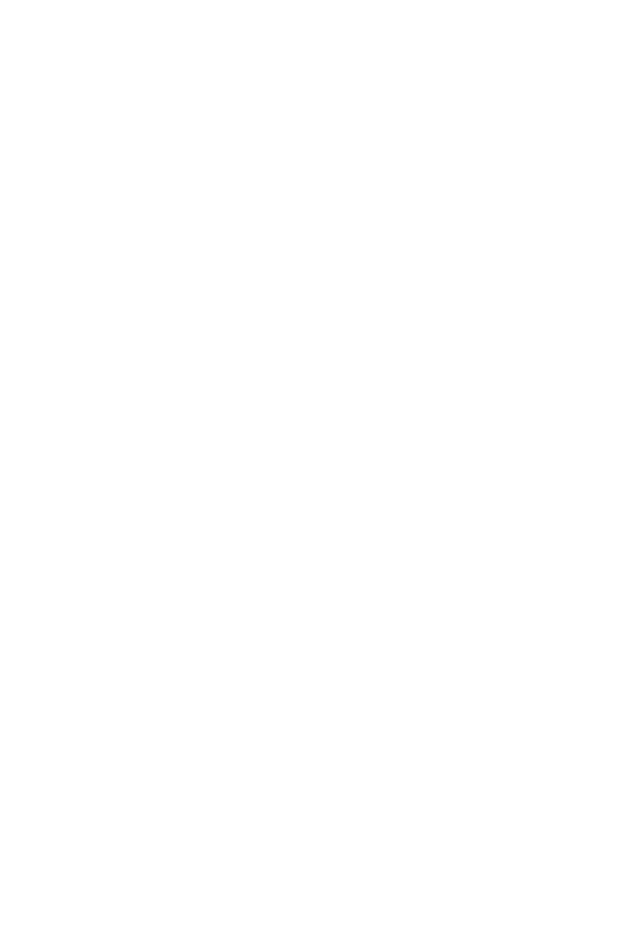
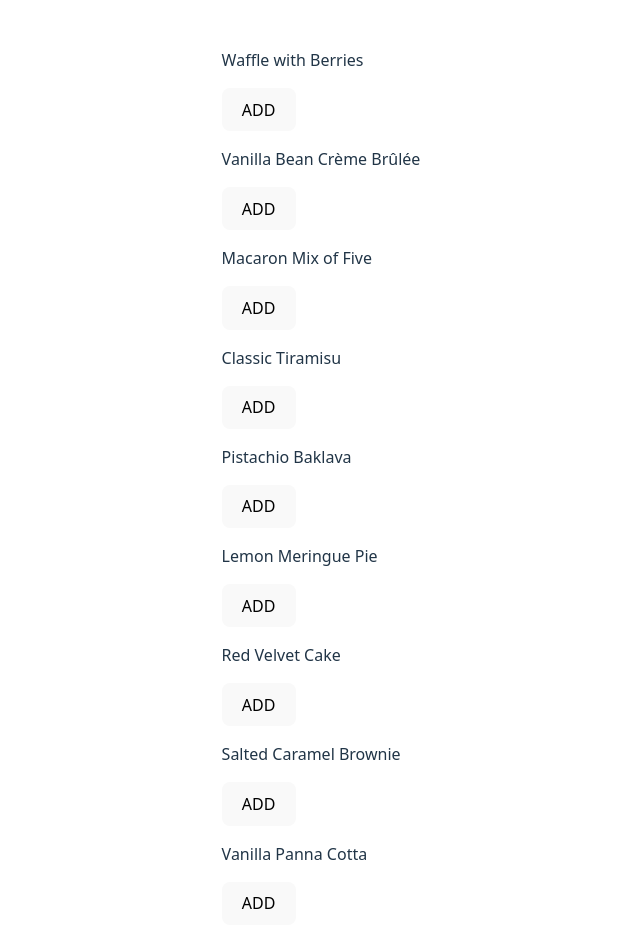
Before and after one commit to RobertVai/Product-list-with-cart, a React (Vite) app: page / in a window 1280 px wide. Shown: the top 948 px of the page, without its empty margins (319-959 px from the left). Before the commit the page ends 800 px from the top, so only its background shows below. Built offline with nearby package versions, Linux system fonts and the light colour scheme.

Commit message:
feat: add product to the cart

```diff
--- a/src/App.tsx
+++ b/src/App.tsx
@@ -1,13 +1,31 @@
-import './App.css'
+import "./App.css";
+import { useState } from "react";
+import type { ProductType } from "./types/product";
+import type { CartType } from "./types/cart";
+import { products } from "./data/products";
+import ProductList from "./components/ProductList/ProductList";
+import Cart from "./components/Cart/Cart";
 
 function App() {
+  const [cart, setCart] = useState<CartType[]>([]);
 
-
+  const addToCart = (product: ProductType) => {
+    setCart((prev) => {
+      const findItem = prev.find((i) => i.id === product.id);
+      const updatedCart = findItem
+        ? prev.map((i) =>
+            i.id === product.id ? { ...i, quantity: i.quantity + 1 } : i,
+          )
+        : [...prev, { ...product, quantity: 1 }];
+      return updatedCart;
+    });
+  };
   return (
     <>
-
+      <ProductList products={products} addToCart={addToCart} />
+      <Cart cart={cart} />
     </>
-  )
+  );
 }
 
-export default App
+export default App;
--- /dev/null
+++ b/src/components/Cart/Cart.tsx
@@ -0,0 +1,18 @@
+import React from "react";
+import type { CartType } from "../../types/cart";
+import CartItem from "../CartItem/CartItem";
+
+type CartProps = {
+  cart: CartType[];
+};
+const Cart = ({ cart }: CartProps) => {
+  return (
+    <div>
+      {cart.map((item) => (
+        <CartItem key={item.id} item={item} />
+      ))}
+    </div>
+  );
+};
+
+export default Cart;
--- /dev/null
+++ b/src/components/CartItem/CartItem.tsx
@@ -0,0 +1,18 @@
+import React from "react";
+import type { CartType } from "../../types/cart";
+
+type CartItemProps = {
+  item: CartType;
+};
+const CartItem = ({ item }: CartItemProps) => {
+  return (
+    <div>
+      <p>
+        {item.title} x {item.quantity}
+      </p>
+      <p>{item.quantity * item.price}</p>
+    </div>
+  );
+};
+
+export default CartItem;
--- /dev/null
+++ b/src/components/ProductCard/ProductCard.tsx
@@ -0,0 +1,17 @@
+import React from "react";
+import type { ProductType } from "../../types/product";
+
+type ProductCardProps = {
+  product: ProductType;
+  addToCart: (product: ProductType) => void;
+};
+const ProductCard = ({ product, addToCart }: ProductCardProps) => {
+  return (
+    <div>
+      <p>{product.title}</p>
+      <button onClick={() => addToCart(product)}>ADD</button>
+    </div>
+  );
+};
+
+export default ProductCard;
--- /dev/null
+++ b/src/components/ProductList/ProductList.tsx
@@ -0,0 +1,19 @@
+import React from "react";
+import type { ProductType } from "../../types/product";
+import ProductCard from "../ProductCard/ProductCard";
+
+type ProductListProps = {
+  products: ProductType[];
+  addToCart: (product: ProductType) => void;
+};
+const ProductList = ({ products, addToCart }: ProductListProps) => {
+  return (
+    <div>
+      {products.map((product) => (
+        <ProductCard key={product.id} product={product} addToCart={addToCart} />
+      ))}
+    </div>
+  );
+};
+
+export default ProductList;
--- /dev/null
+++ b/src/data/products.ts
@@ -0,0 +1,67 @@
+import type { ProductType } from "../types/product";
+
+export const products: ProductType[] = [
+  {
+    id: 1,
+    category: "Waffle",
+    title: "Waffle with Berries",
+    price: 6.5,
+    image: "./assets/images/image-waffle.jpg",
+  },
+  {
+    id: 2,
+    category: "Crème Brûlée",
+    title: "Vanilla Bean Crème Brûlée",
+    price: 7.0,
+    image: "./assets/images/image-creme-brulee.jpg",
+  },
+  {
+    id: 3,
+    category: "Macaron",
+    title: "Macaron Mix of Five",
+    price: 8.0,
+    image: "./assets/images/image-macaron.jpg",
+  },
+  {
+    id: 4,
+    category: "Tiramisu",
+    title: "Classic Tiramisu",
+    price: 5.5,
+    image: "./assets/images/image-tiramisu.jpg",
+  },
+  {
+    id: 5,
+    category: "Baklava",
+    title: "Pistachio Baklava",
+    price: 4.0,
+    image: "./assets/images/image-baklava.jpg",
+  },
+  {
+    id: 6,
+    category: "Pie",
+    title: "Lemon Meringue Pie",
+    price: 5.0,
+    image: "./assets/images/image-meringue.jpg",
+  },
+  {
+    id: 7,
+    category: "Cake",
+    title: "Red Velvet Cake",
+    price: 4.5,
+    image: "./assets/images/image-cake.jpg",
+  },
+  {
+    id: 8,
+    category: "Brownie",
+    title: "Salted Caramel Brownie",
+    price: 4.5,
+    image: "./assets/images/image-brownie.jpg",
+  },
+  {
+    id: 9,
+    category: "Panna Cotta",
+    title: "Vanilla Panna Cotta",
+    price: 6.5,
+    image: "./assets/images/image-panna-cotta.jpg",
+  },
+];
--- /dev/null
+++ b/src/types/cart.ts
@@ -0,0 +1,8 @@
+export type CartType = {
+  id: number;
+  category: string;
+  title: string;
+  price: number;
+  quantity: number;
+  image?: string;
+};
--- /dev/null
+++ b/src/types/product.ts
@@ -0,0 +1,7 @@
+export type ProductType = {
+  id: number;
+  category: string;
+  title: string;
+  price: number;
+  image: string;
+};
```
